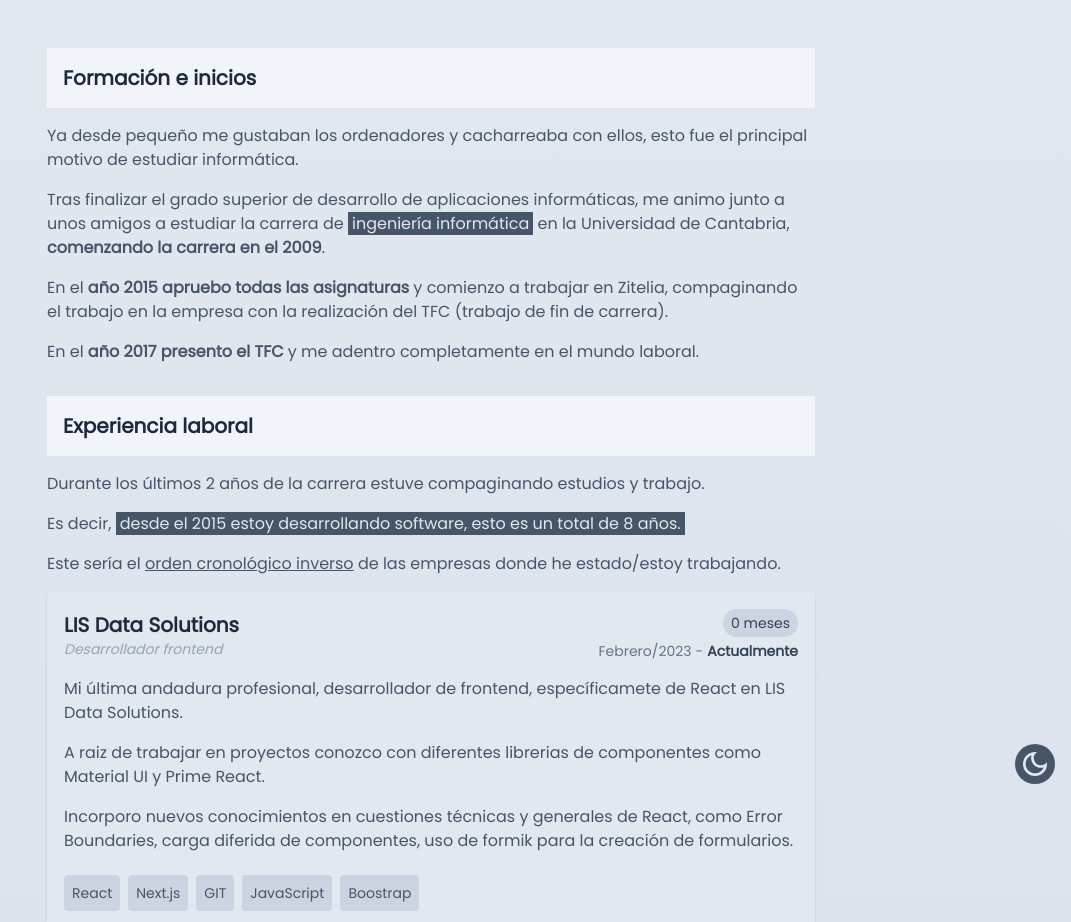
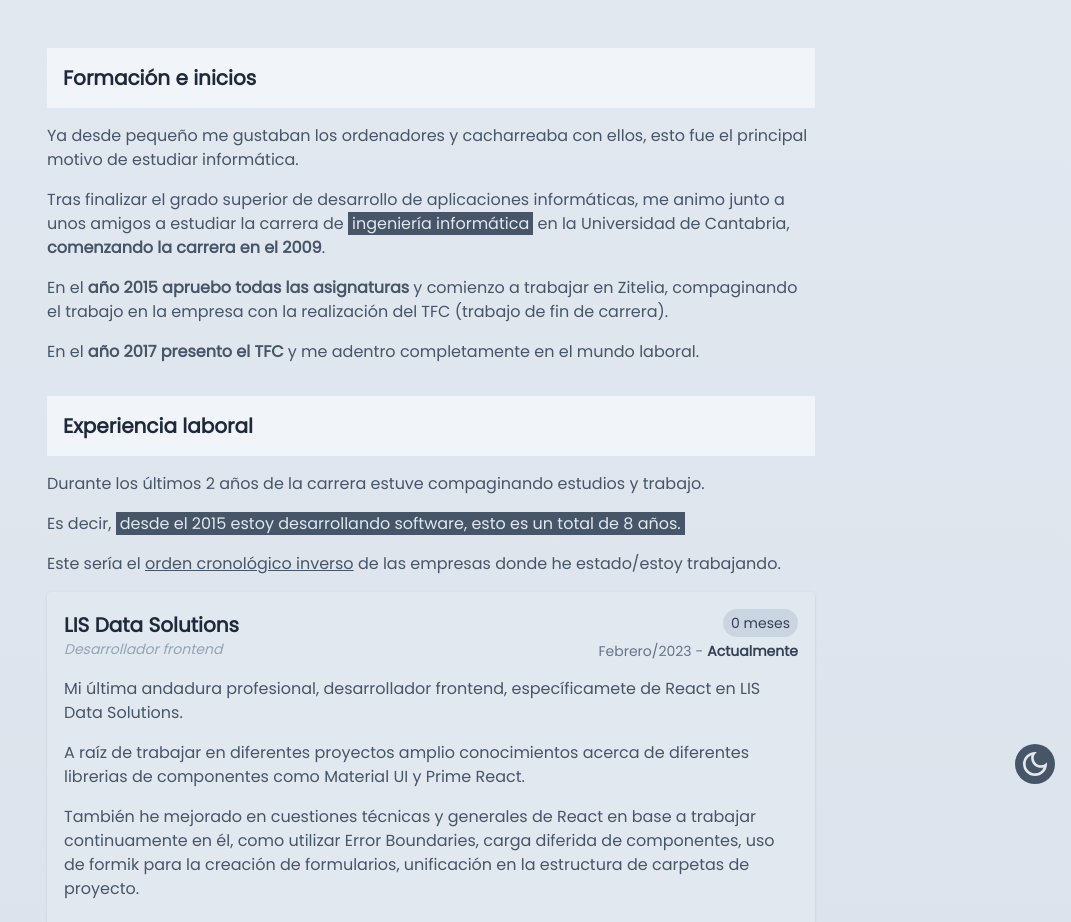
Before and after one commit to javiervallejooca/javiervallejo.me, a React (Vite) app: page /sobre-mi in a window 1280 px wide. Shown: the top 922 px of the page, without its empty margins (209-1280 px from the left). Built offline with nearby package versions, Linux system fonts and the light colour scheme.

Commit message:
Update LIS description

```diff
--- a/src/components/companies/descriptionCompanies/Lis.jsx
+++ b/src/components/companies/descriptionCompanies/Lis.jsx
@@ -2,17 +2,18 @@ const Lis = () => {
   return (
     <div>
       <p className="mb-4">
-        Mi última andadura profesional, desarrollador de frontend,
-        específicamete de React en LIS Data Solutions.
+        Mi última andadura profesional, desarrollador frontend, específicamete
+        de React en LIS Data Solutions.
       </p>
       <p className="mb-4">
-        A raiz de trabajar en proyectos conozco con diferentes librerias de
-        componentes como Material UI y Prime React.
+        A raíz de trabajar en diferentes proyectos amplio conocimientos acerca
+        de diferentes librerias de componentes como Material UI y Prime React.
       </p>
       <p className="mb-4">
-        Incorporo nuevos conocimientos en cuestiones técnicas y generales de
-        React, como Error Boundaries, carga diferida de componentes, uso de
-        formik para la creación de formularios.
+        También he mejorado en cuestiones técnicas y generales de React en base
+        a trabajar continuamente en él, como utilizar Error Boundaries, carga
+        diferida de componentes, uso de formik para la creación de formularios,
+        unificación en la estructura de carpetas de proyecto.
       </p>
     </div>
   );
```
